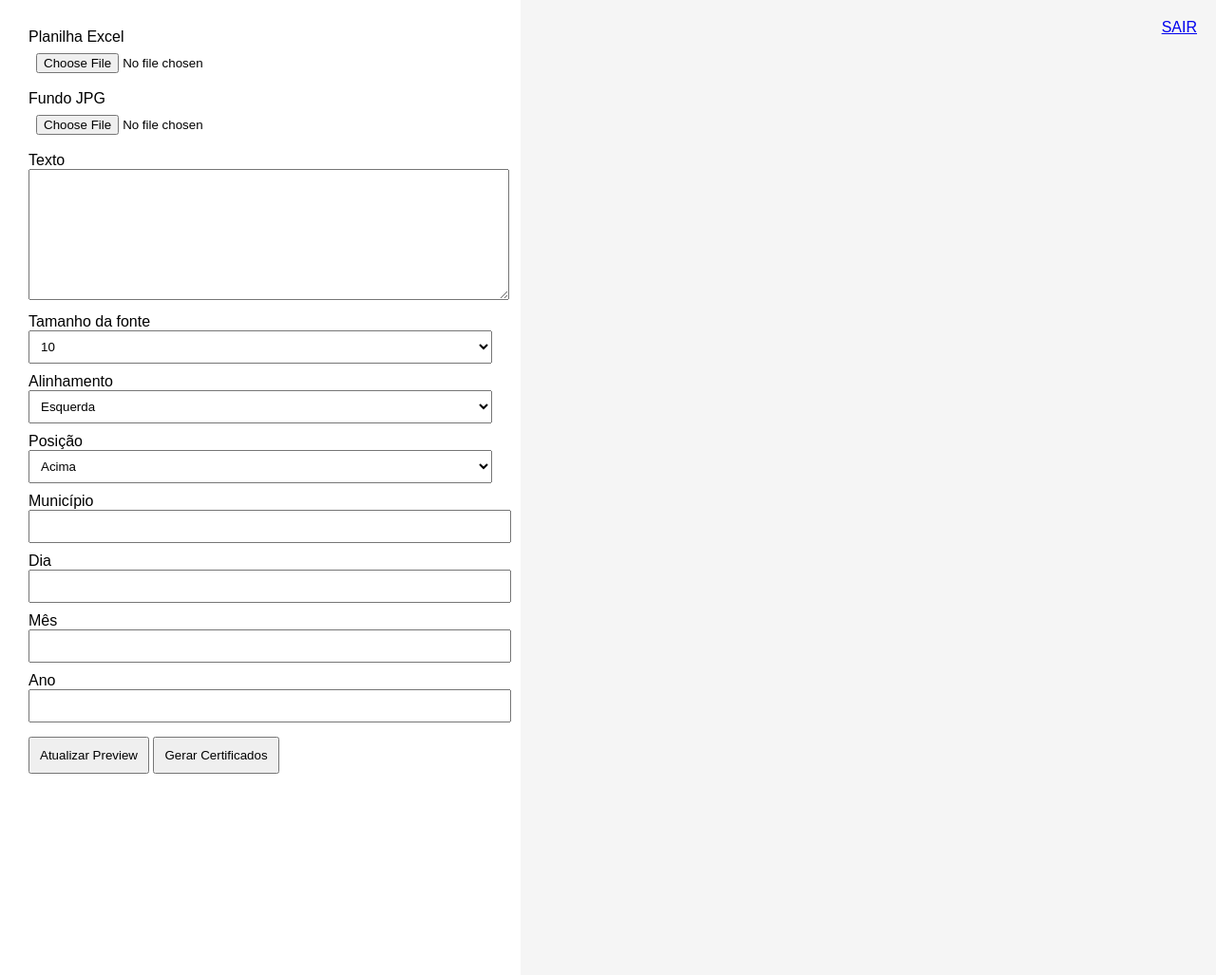
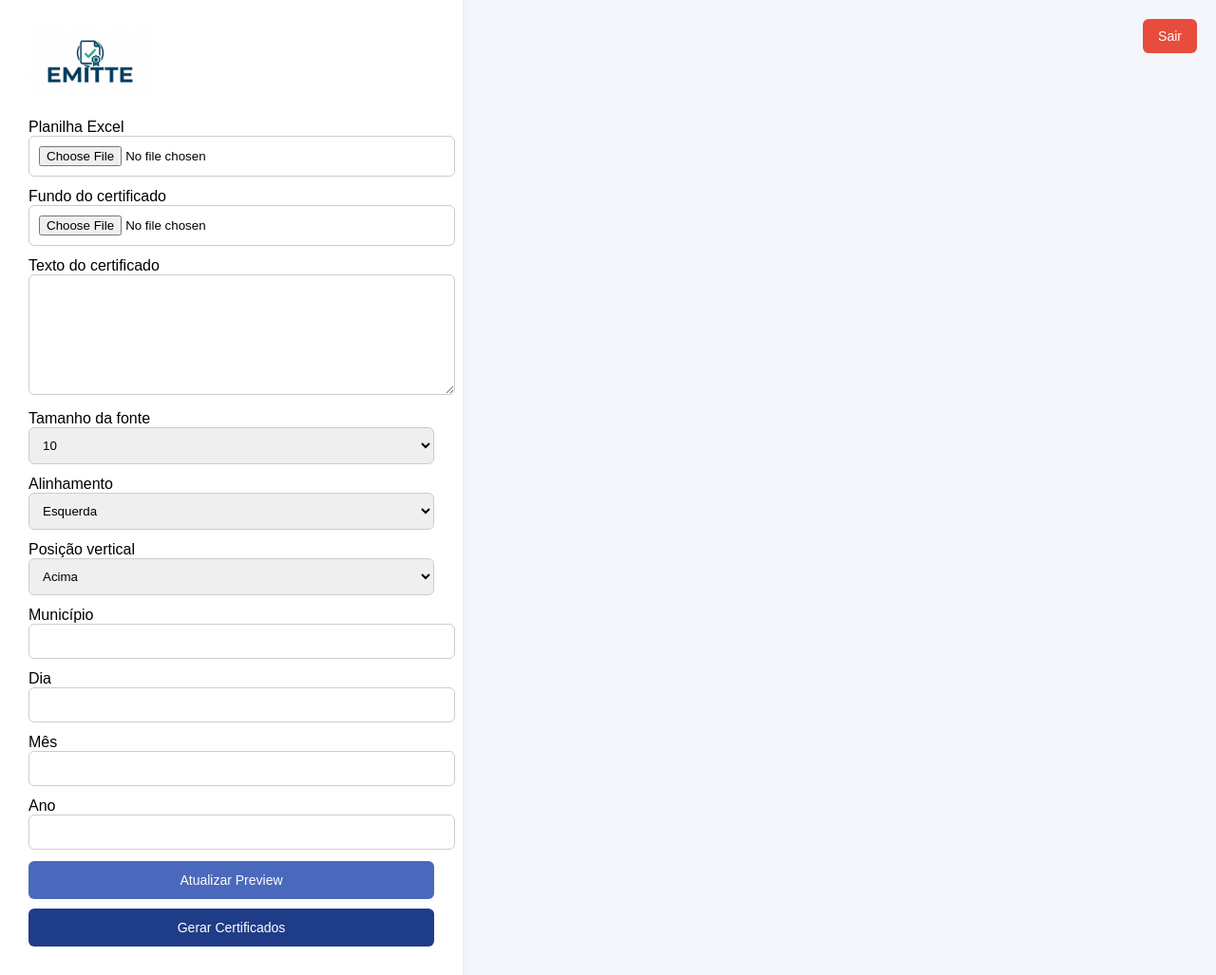
Before and after one commit to sildemberny-bit/certificados-app, a Flask app: page /certificados in a window 1280 px wide. Shown: the whole page at 95% size. Run offline with Flask 3, Linux system fonts and the light colour scheme; the visitor is signed in with stand-in values (Sample User, id 1).

Commit message:
Update certificados.html

```diff
--- a/templates/certificados.html
+++ b/templates/certificados.html
@@ -12,43 +12,78 @@ margin:0;
 font-family:Arial;
 display:flex;
 height:100vh;
+background:#f4f6fb;
 }
 
-.menu{
-width:40%;
+.sidebar{
+width:35%;
 padding:30px;
 overflow:auto;
+background:white;
+box-shadow:2px 0 8px rgba(0,0,0,0.05);
 }
 
 .preview{
-width:60%;
-background:#f5f5f5;
+width:65%;
 display:flex;
 justify-content:center;
 align-items:center;
 }
 
-iframe{
-width:90%;
-height:90%;
-border:none;
+.preview img{
+max-width:95%;
+max-height:95%;
+box-shadow:0 10px 30px rgba(0,0,0,0.15);
 }
 
 input,select,textarea{
 width:100%;
-margin-bottom:10px;
-padding:8px;
+padding:10px;
+margin-bottom:12px;
+border-radius:6px;
+border:1px solid #ccc;
+}
+
+textarea{
+resize:vertical;
 }
 
 button{
-padding:10px;
-margin-top:5px;
+padding:12px;
+border:none;
+border-radius:6px;
+cursor:pointer;
+font-size:14px;
 }
 
-.topo{
-position:fixed;
+.gerar{
+background:#1f3c88;
+color:white;
+width:100%;
+}
+
+.previewBtn{
+background:#4a69bd;
+color:white;
+width:100%;
+margin-bottom:10px;
+}
+
+.logout{
+position:absolute;
+top:20px;
 right:20px;
-top:20px;
+background:#e74c3c;
+color:white;
+padding:10px 16px;
+border-radius:6px;
+text-decoration:none;
+font-size:14px;
+}
+
+.logo{
+width:130px;
+margin-bottom:20px;
 }
 
 </style>
@@ -57,22 +92,22 @@ top:20px;
 
 <body>
 
-<div class="topo">
-<a href="/logout">SAIR</a>
-</div>
+<a href="/logout" class="logout">Sair</a>
 
-<div class="menu">
+<div class="sidebar">
+
+<img src="/static/logo.png" class="logo">
 
 <form id="form" method="POST" enctype="multipart/form-data">
 
 <label>Planilha Excel</label>
 <input type="file" name="planilha">
 
-<label>Fundo JPG</label>
+<label>Fundo do certificado</label>
 <input type="file" name="fundo" id="fundo">
 
-<label>Texto</label>
-<textarea name="texto" rows="8"></textarea>
+<label>Texto do certificado</label>
+<textarea name="texto" rows="7"></textarea>
 
 <label>Tamanho da fonte</label>
 <select name="fonte">
@@ -91,7 +126,7 @@ top:20px;
 <option value="direita">Direita</option>
 </select>
 
-<label>Posição</label>
+<label>Posição vertical</label>
 <select name="posicao">
 <option value="acima">Acima</option>
 <option value="centro">Centro</option>
@@ -110,9 +145,9 @@ top:20px;
 <label>Ano</label>
 <input name="ano">
 
-<button type="button" onclick="preview()">Atualizar Preview</button>
+<button type="button" class="previewBtn" onclick="preview()">Atualizar Preview</button>
 
-<button type="submit">Gerar Certificados</button>
+<button type="submit" class="gerar">Gerar Certificados</button>
 
 </form>
 
@@ -120,7 +155,7 @@ top:20px;
 
 <div class="preview">
 
-<iframe id="previewFrame"></iframe>
+<img id="previewImg">
 
 </div>
 
@@ -138,12 +173,16 @@ fetch("/preview",{method:"POST",body:data})
 
 let url=URL.createObjectURL(blob)
 
-document.getElementById("previewFrame").src=url
+document.getElementById("previewImg").src=url
 
 })
 
 }
 
+document.querySelectorAll("input, textarea, select").forEach(el=>{
+el.addEventListener("change", preview)
+})
+
 </script>
 
 </body>
```
